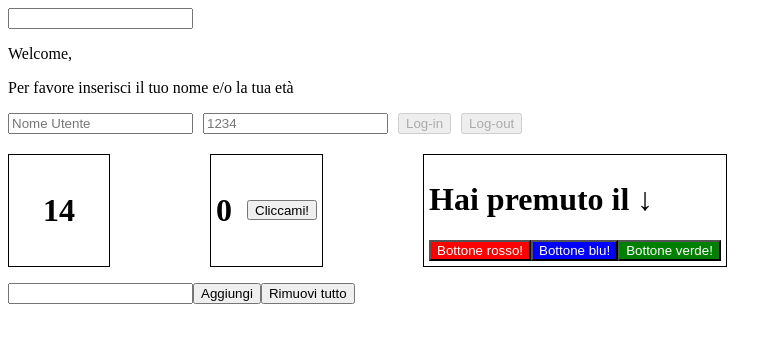
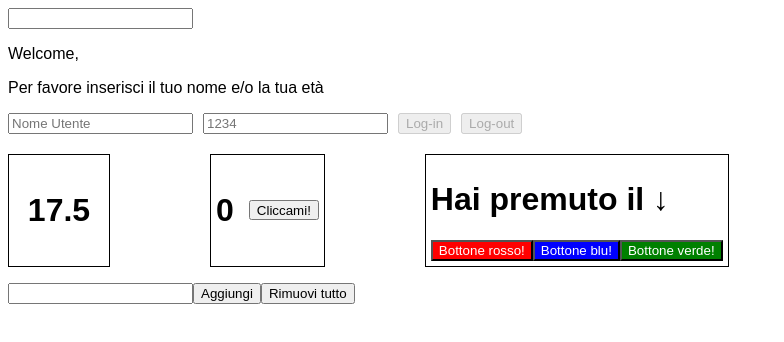
Before and after one commit to gabrimarch3/Esericizi-react, a React (Create React App) app in the folder esercizi-develhope/: page / in a window 1280 px wide. Shown: the top 342 px of the page, without its empty margins (0-784 px from the left). Built offline with nearby package versions, Linux system fonts and the light colour scheme.

Commit message:
completed ex.32

```diff
--- a/esercizi-develhope/src/App.css
+++ b/esercizi-develhope/src/App.css
@@ -1,3 +1,7 @@
+* {
+    font-family: sans-serif;
+}
+
 .counters {
     display: flex;
     justify-content: flex-start;
--- a/esercizi-develhope/src/App.js
+++ b/esercizi-develhope/src/App.js
@@ -5,7 +5,7 @@ import ClickTracker from "./components/ClickTracker";
 import InteractiveWelcome from "./components/InteractiveWelcome";
 import Login from "./components/Login";
 import TodoList from "./components/TodoList";
-import "./App.css"
+import "./App.css";
 
 function App() {
   return (
@@ -14,9 +14,9 @@ function App() {
       <InteractiveWelcome />
       <Login />
       <div className="counters">
-      <Counter start={10} add={2} ms={2000} />
-      <ClickCounter />
-      <ClickTracker />
+        <Counter start={10} add={1.5} ms={1000} />
+        <ClickCounter />
+        <ClickTracker />
       </div>
       <TodoList />
     </>
--- /dev/null
+++ b/esercizi-develhope/src/components/context/LanguageContext.js
@@ -0,0 +1,3 @@
+import { createContext } from "react";
+
+export const LanguageContext = createContext("en");
```
Also changed, not shown: esercizi-develhope/Lists 03.txt (deleted).
